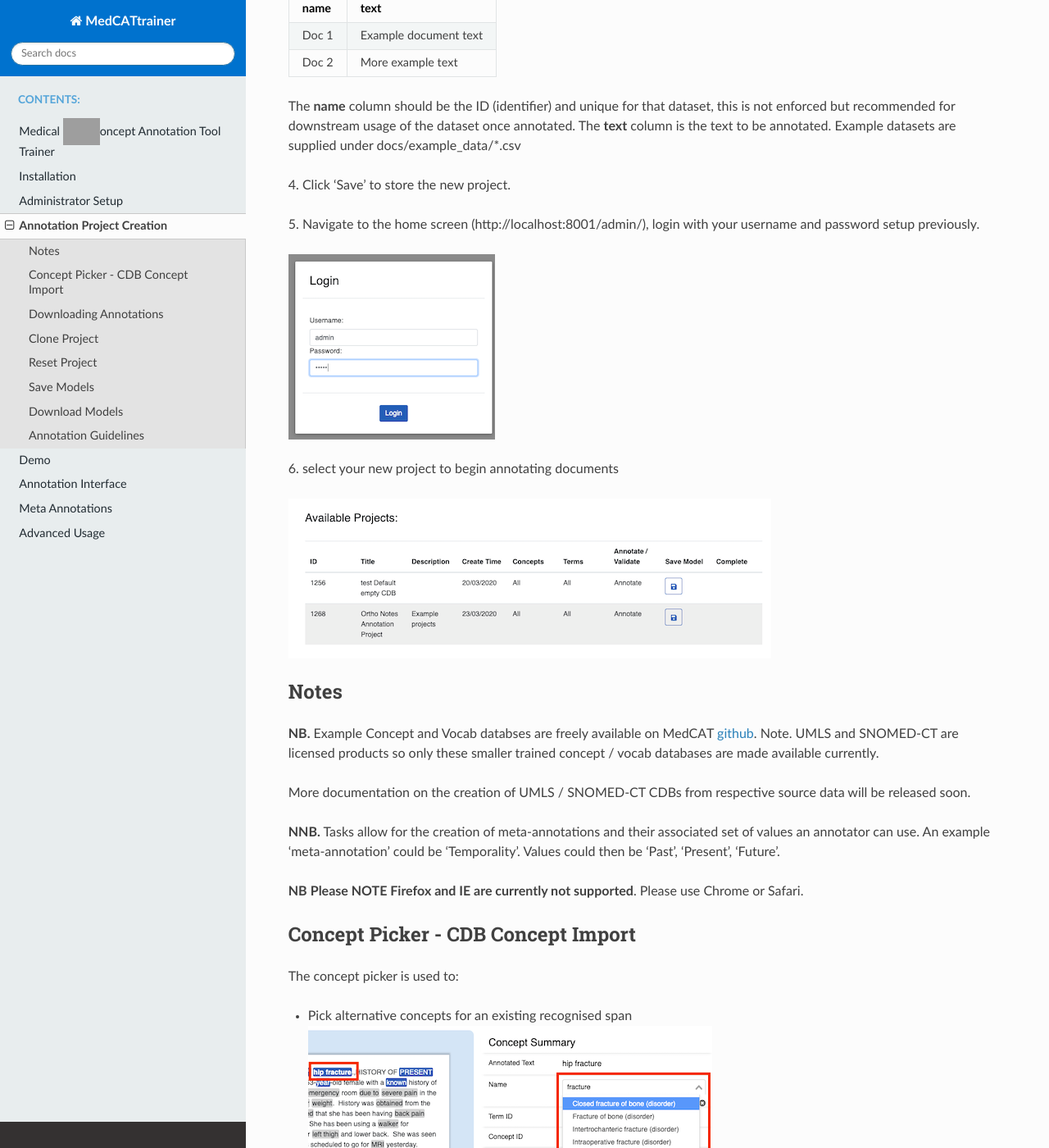
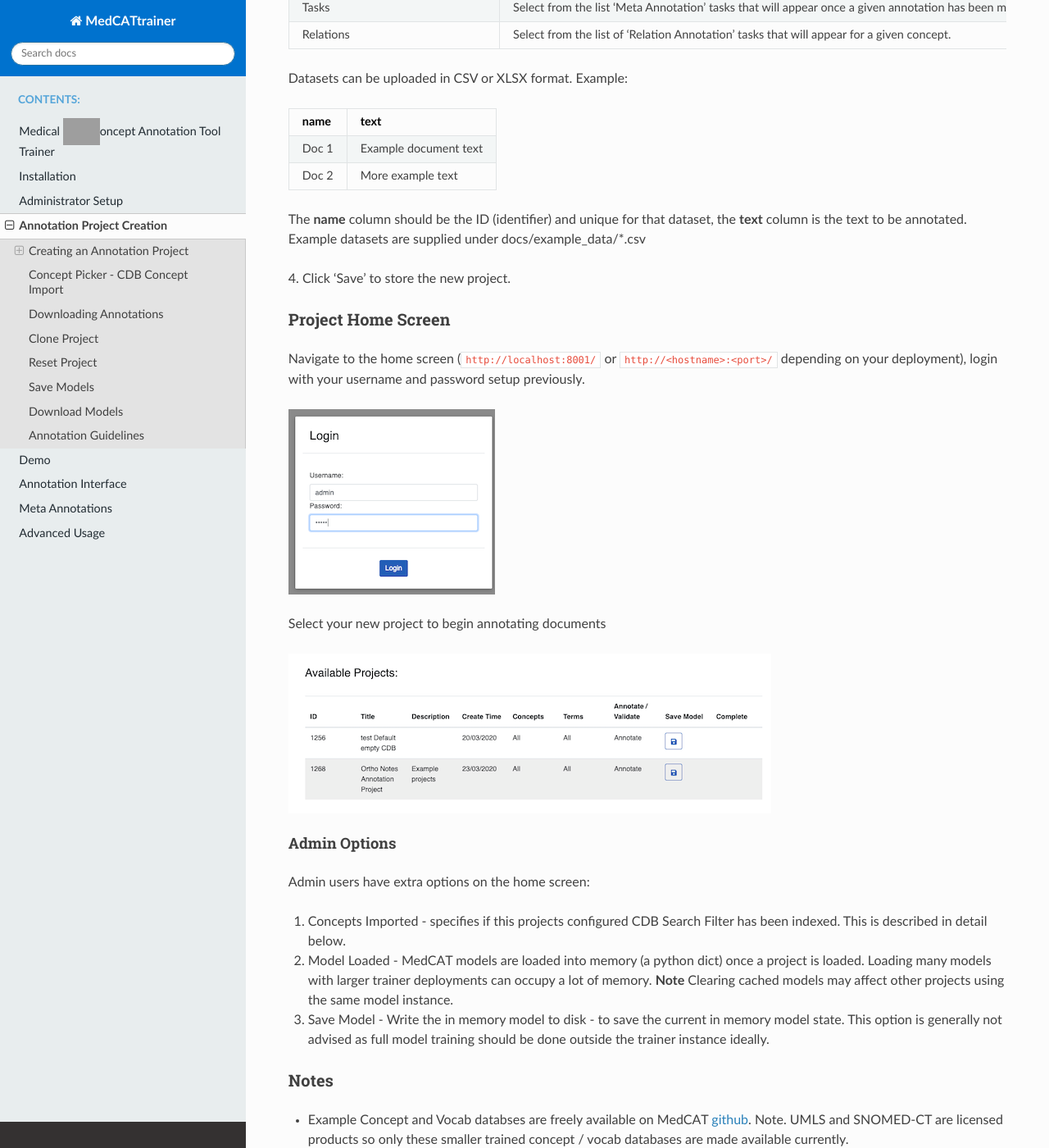
Before and after one commit to CogStack/MedCATtrainer, a Sphinx documentation site: the page built from docs/project_admin.md, in a window 1280 px wide and 1400 px high, scrolled down 1910 px. Shown: the whole window at 82% size. Built offline with Sphinx 7.4.7 and the Read the Docs theme 2.0.0, drawn with Linux system fonts in a browser that asks for light colours; some of the changed text lies outside the part shown; grey boxes are pictures that could not be loaded.

```diff
--- a/docker-compose-dev.yml
+++ b/docker-compose-dev.yml
@@ -18,6 +18,10 @@
       - "8000"
     env_file:
       - ./envs/env
+    environment:
+      - MCT_VERSION=latest
+      - CONCEPT_SEARCH_SERVICE_HOST=mct_solr  # solr search service container name
+      - CONCEPT_SEARCH_SERVICE_PORT=8983      # solr search service port.
     command: /home/run.sh
   nginx:
     image: medcattrainer-nginx:latest
--- a/docker-compose.yml
+++ b/docker-compose.yml
@@ -17,6 +17,8 @@
       - ./envs/env
     environment:
       - MCT_VERSION=v2.2.7
+      - CONCEPT_SEARCH_SERVICE_HOST=mct_solr
+      - CONCEPT_SEARCH_SERVICE_PORT=8983
     command: /home/run.sh
   nginx:
     container_name: medcattrainer_nginx
--- a/docs/project_admin.md
+++ b/docs/project_admin.md
@@ -1,9 +1,12 @@
 # Annotation Project Creation
+
+## Creating an Annotation Project
 Annotation projects are used to inspect, validate and improve concepts recognised & linked by MedCAT.
+They can also be used collect annotations for defined MetaCAT models tasks, and coming soon RelCAT, or relation annotation models.
 
-Using the admin page, a configured superuser can create, edit and delete annotation projects.
+Using the admin page, a configured admin or superuser can create, edit and delete annotation projects.
 
-1\. Navigate to http://localhost:8001/admin/ and select 'Project annotate entities'.
+1\. Navigate to `http://localhost:8001/admin/` or the `http://<hostname>:<port>/admin/` in which you've deployed the Trainer, and select 'Project annotate entities'.
 
 ![Main Menu list](_static/img/project_annotate_entities.png)
 
@@ -34,6 +37,7 @@
 |Irrelevant Available|(Default: False) With this option ticked, the option to mark an annotated concept as 'irrlevant' will appear|
 |Enable entity annotation comments|(Default: False) With this option ticked, the option to leave a comment for each annotation will appear|
 |Tasks| Select from the list 'Meta Annotation' tasks that will appear once a given annotation has been marked correct.|
+|Relations|Select from the list of 'Relation Annotation' tasks that will appear for a given concept.|
 
 Datasets can be uploaded in CSV or XLSX format. Example:
 
@@ -42,32 +46,35 @@
 | Doc 1 | Example document text  |
 | Doc 2 | More example text      |
 
-The **name** column should be the ID (identifier) and unique for that dataset, this is not enforced but recommended for
-downstream usage of the dataset once annotated. The **text** column is the text to be annotated.
+The **name** column should be the ID (identifier) and unique for that dataset, the **text** column is the text to be annotated.
 Example datasets are supplied under docs/example_data/*.csv
 
 4\. Click 'Save' to store the new project.
 
-5\. Navigate to the home screen (http://localhost:8001/admin/), login with your username and password setup previously.
+### Project Home Screen
+
+Navigate to the home screen (`http://localhost:8001/` or `http://<hostname>:<port>/` depending on your deployment), login with your username and password setup previously.
 
 ![](_static/img/login.png)
 
-6\. select your new project to begin annotating documents
+Select your new project to begin annotating documents
 
 ![](_static/img/available-projects.png)
 
-<a name="caveats"></a>
-## Notes
+#### Admin Options
+Admin users have extra options on the home screen:
 
-**NB.** Example Concept and Vocab databses are freely available on MedCAT [github](https://github.com/CogStack/MedCAT).
+1. Concepts Imported - specifies if this projects configured CDB Search Filter has been indexed. This is described in detail below.
+2. Model Loaded - MedCAT models are loaded into memory (a python dict) once a project is loaded. Loading many models with larger trainer deployments can occupy a lot of memory. **Note** Clearing cached models may affect other projects using the same model instance.
+3. Save Model - Write the in memory model to disk - to save the current in memory model state. This option is generally not advised as full model training should be done outside the trainer instance ideally.
+
+### Notes
+- Example Concept and Vocab databses are freely available on MedCAT [github](https://github.com/CogStack/MedCAT).
 Note. UMLS and SNOMED-CT are licensed products so only these smaller trained concept / vocab databases are made available currently.
-
-More documentation on the creation of UMLS / SNOMED-CT CDBs from respective source data will be released soon.
-
-**NNB.** Tasks allow for the creation of meta-annotations and their associated set of values an annotator can use.
+- More documentation on the creation of UMLS / SNOMED-CT CDBs from respective source data will be released soon.
+- Tasks allow for the creation of meta-annotations and their associated set of values an annotator can use.
 An example 'meta-annotation' could be 'Temporality'. Values could then be 'Past', 'Present', 'Future'.
-
-**NB** **Please NOTE Firefox and IE are currently not supported**. Please use Chrome or Safari.
+- Please NOTE Firefox and IE are currently not supported**. Please use Chrome or Safari.
 
 ## Concept Picker - CDB Concept Import
 The concept picker is used to:
@@ -76,7 +83,7 @@
 - Pick a concept during the 'Add Term' process.
   ![](_static/img/add-annotation-concept.png)
 
-The available list of concepts is populated via a MedCAT CDB and indexed to enable fast type-ahead style search.
+The available list of concepts is populated via a MedCAT CDB and indexed in a [solr](https://solr.apache.org/) search index to enable fast type-ahead style search.
 
 SNOMED-CT / UMLS built databases can contain thousands if not millions of concepts so this process is executed
 in asynchronous task to ensure the admin page and app are still available for use.
@@ -95,6 +102,13 @@
 
 3\. Select the Concept DB entry, and choose the action 'Import Concept', then press the 'Go' button.
 ![](_static/img/import-concepts.png)
+
+Once the concept imports are complete the solr search services will contain 'collections' that are used by a Django view
+for fast type ahead searching. If you're an admin the project home screen will show if a project has had the selected
+'CDB Search Filter' imported into solr.
+![](_static/img/concepts-imported-status.png)
+
+The Solr admin interface is available on the default port 8983. User guide [here](https://solr.apache.org/guide/solr/latest/getting-started/solr-admin-ui.html)
 
 ## Downloading Annotations
 Project annotations can be downloaded with or without the source text, especially important if the source text is
```
Also changed, not shown: other parts of docs/project_admin.md (+1 -1 lines), docker-compose-prod.yml (+13 -0 lines), docs/_static/img/concepts-imported-status.png (added), docs/_static/img/home-screen-admin-options.png (added), 6 other files.
